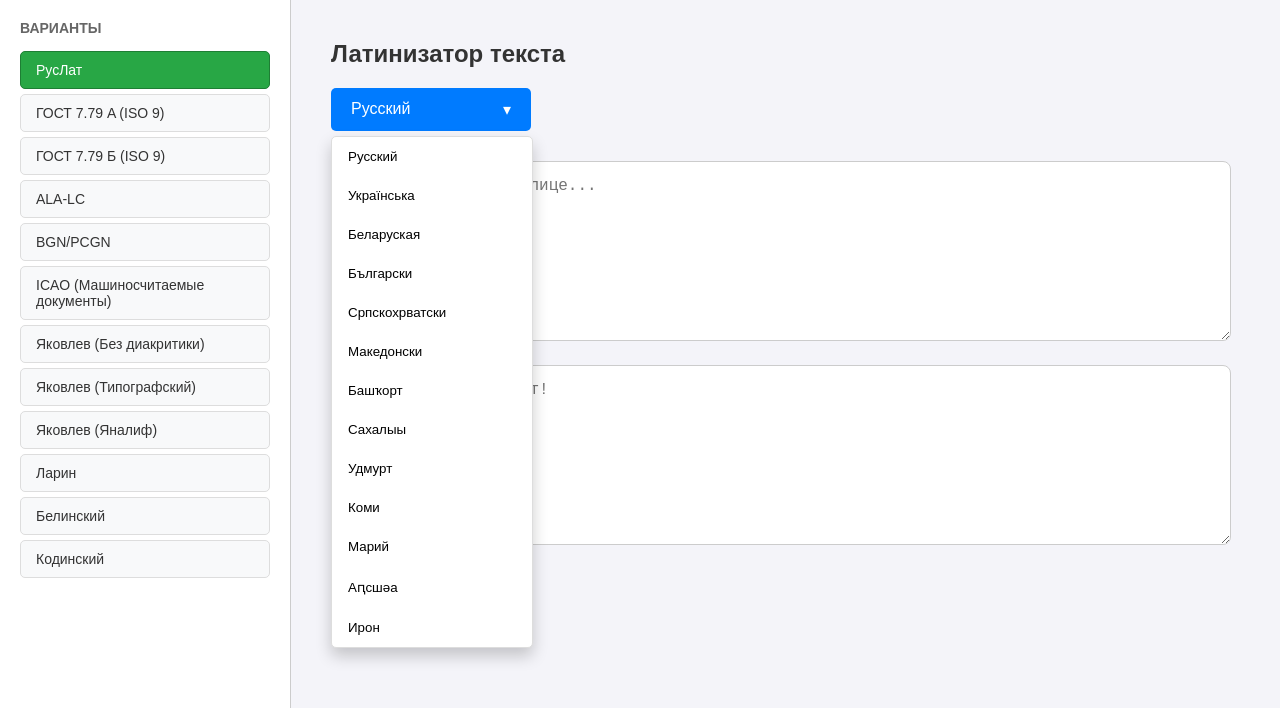
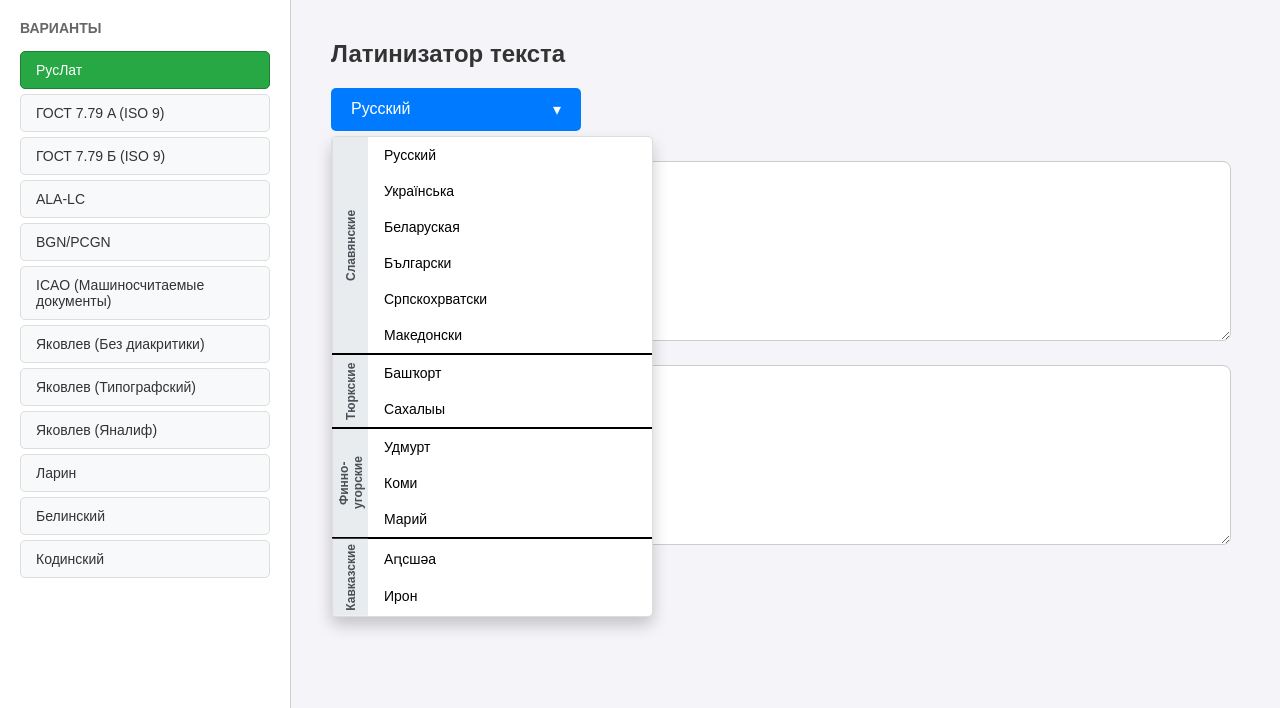
Before and after one commit to ljaudis/Latinizator, a plain HTML site: page index.html in a window 1280 px wide. Both pictures are taken after a click on the button "Русский". Shown: the top 708 px of the page. Drawn offline with Linux system fonts and the light colour scheme.

Commit message:
index.html

```diff
--- a/index.html
+++ b/index.html
@@ -32,7 +32,7 @@
             border: none;
             cursor: pointer;
             border-radius: 5px;
-            min-width: 200px;
+            min-width: 250px; /* Немного шире для красоты */
             text-align: left;
             display: flex;
             justify-content: space-between;
@@ -40,13 +40,13 @@
         }
 
         .dropbtn:hover { background-color: #0056b3; }
-        .dropbtn:after { content: '\25BE'; padding-left: 10px; } /* Стрелочка вниз */
+        .dropbtn:after { content: '\25BE'; padding-left: 10px; }
 
         .dropdown-content {
             display: none;
             position: absolute;
             background-color: #fff;
-            min-width: 200px;
+            min-width: 320px; /* Делаем меню шире, чтобы вместить боковые надписи */
             box-shadow: 0px 8px 16px 0px rgba(0,0,0,0.2);
             z-index: 100;
             border-radius: 5px;
@@ -55,9 +55,45 @@
             border: 1px solid #ddd;
         }
 
+        /* Группировка внутри меню */
+        .lang-group-row {
+            display: flex;
+            border-bottom: 2px solid black; /* ЧЕРНАЯ ЛИНИЯ РАЗДЕЛИТЕЛЬ */
+        }
+
+        /* Убираем линию у последней группы */
+        .lang-group-row:last-child {
+            border-bottom: none;
+        }
+
+        /* Боковая надпись (Славянские и т.д.) */
+        .group-label {
+            background-color: #e9ecef;
+            color: #495057;
+            font-weight: bold;
+            font-size: 12px;
+            width: 35px;
+            display: flex;
+            align-items: center;
+            justify-content: center;
+            text-align: center;
+            writing-mode: vertical-rl; /* Вертикальный текст */
+            transform: rotate(180deg);
+            padding: 5px 0;
+            flex-shrink: 0;
+            border-right: 1px solid #ddd;
+        }
+
+        /* Контейнер для кнопок в группе */
+        .group-buttons {
+            flex-grow: 1;
+            display: flex;
+            flex-direction: column;
+        }
+
         .dropdown-content button {
             color: black;
-            padding: 12px 16px;
+            padding: 10px 16px;
             text-decoration: none;
             display: block;
             width: 100%;
@@ -66,6 +102,7 @@
             border: none;
             border-radius: 0;
             cursor: pointer;
+            font-size: 14px;
         }
 
         .dropdown-content button:hover { background-color: #f1f1f1; }
@@ -163,31 +200,65 @@
     </div>
 </div>
 
+
+
+
+
+
 <div class="main-content">
     <h2>Латинизатор текста</h2>
 
     <div class="language-dropdown">
         <button id="current-lang-btn" onclick="toggleDropdown()" class="dropbtn">Русский</button>
+
         <div id="myDropdown" class="dropdown-content">
+
+            <div class="lang-group-row">
+                <div class="group-label">Славянские</div>
+                <div class="group-buttons">
                     <button onclick="setLang('ru')">Русский</button>
                     <button onclick="setLang('ua')">Українська</button>
                     <button onclick="setLang('by')">Беларуская</button>
                     <button onclick="setLang('bu')">Български</button>
                     <button onclick="setLang('srh')">Српскохрватски</button>
                     <button onclick="setLang('mac')">Македонски</button>
+                </div>
+            </div>
+
+            <div class="lang-group-row">
+                <div class="group-label">Тюркские</div>
+                <div class="group-buttons">
                     <button onclick="setLang('bash')">Башҡорт</button>
                     <button onclick="setLang('yak')">Сахалыы</button>
+                </div>
+            </div>
+
+            <div class="lang-group-row">
+                <div class="group-label">Финно-<br>угорские</div>
+                <div class="group-buttons">
                     <button onclick="setLang('udm')">Удмурт</button>
                     <button onclick="setLang('komi')">Коми</button>
                     <button onclick="setLang('mari')">Марий</button>
+                </div>
+            </div>
+
+            <div class="lang-group-row">
+                <div class="group-label">Кавказские</div>
+                <div class="group-buttons">
                     <button onclick="setLang('abk')">Аԥсшәа</button>
                     <button onclick="setLang('oss')">Ирон</button>
                 </div>
             </div>
 
+        </div>
+    </div>
+
     <textarea id="input" placeholder="Сюда текст на кириллице..."></textarea>
     <textarea id="output" placeholder="...и здесь результат!" readonly></textarea>
 </div>
+
+
+
 
 <script>
     const rules = {
```
Lines whose indentation alone changed are shown as unchanged.
